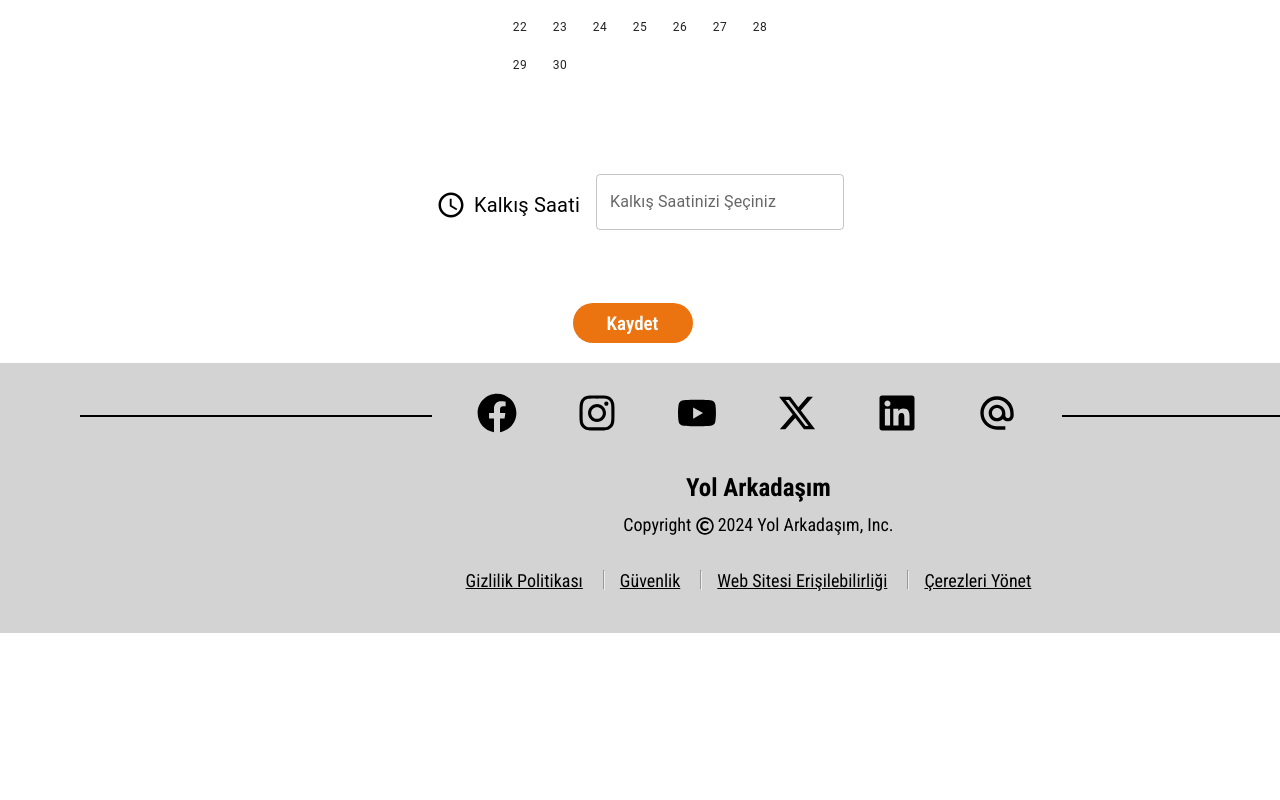
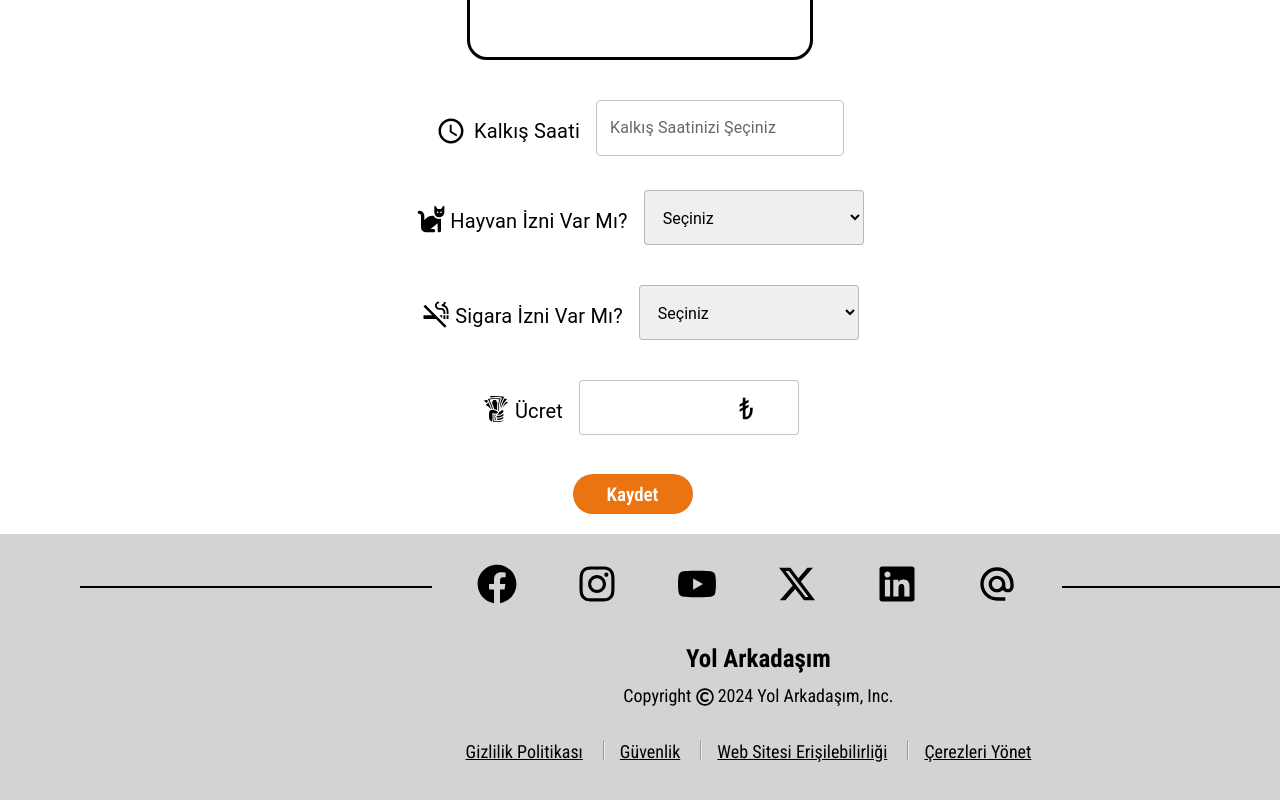
Before and after one commit to kubraacelik/YOLARKADASIM-Bitirme-Projesi, a React (Vite) app in the folder yolarkadasim/: page /yolculukYayinla in a window 1280 px wide. Shown: the part 1042-1842 px from the top of the page. Before the commit the page ends 1675 px from the top, so only its background shows below. Built offline with nearby package versions, Linux system fonts and the light colour scheme.

Commit message:
Yolculuk Yayınla eklendi

```diff
--- a/yolarkadasim/src/components/Saat.jsx
+++ b/yolarkadasim/src/components/Saat.jsx
@@ -15,7 +15,7 @@ export const Saat = () => {
   const currentMinute = now.minute();
 
   // Minimum seçilebilir saati ayarlıyor
-  const minTime = dayjs().set("hour", currentHour).set("minute", currentMinute);
+  // const minTime = dayjs().set("hour", currentHour).set("minute", currentMinute);
 
   return (
     <Stack>
@@ -49,7 +49,7 @@ export const Saat = () => {
           ampm={false}
           value={value}
           onChange={(newValue) => setValue(newValue)}
-          minTime={minTime}
+          // minTime={minTime}
         />
       </LocalizationProvider>
     </Stack>
--- a/yolarkadasim/src/components/Tarih.jsx
+++ b/yolarkadasim/src/components/Tarih.jsx
@@ -20,17 +20,17 @@ export const Tarih = () => {
   };
 
   return (
-    <Stack>
+    <Stack sx={{ border: '3px solid black', borderRadius: '20px', padding: '10px'}}>
       <LocalizationProvider dateAdapter={AdapterDayjs} adapterLocale="tr">
         <StaticDatePicker
           sx={{
             ".css-1hbyad5-MuiTypography-root": {
               visibility: "hidden",
-              display: "none",
+              display: "none"
             },
             ".css-knqc4i-MuiDialogActions-root": {
               visibility: "hidden",
-              display: "none",
+              display: "none"
             },
           }}
           onChange={handleDateChange}
--- a/yolarkadasim/src/routes/YolculukYayınla.jsx
+++ b/yolarkadasim/src/routes/YolculukYayınla.jsx
@@ -9,15 +9,68 @@ import "../styles/YolculukYayınla.css";
 import { Tarih } from "../components/Tarih";
 import { Saat } from "../components/Saat";
 import QueryBuilderOutlinedIcon from "@mui/icons-material/QueryBuilderOutlined";
+import { FaCat } from "react-icons/fa6";
+import { MdOutlineSmokeFree } from "react-icons/md";
+import { GiTakeMyMoney } from "react-icons/gi";
+import axios from "axios";
+import { useState } from "react";
 
 export default function YolculukYayınla() {
+  const [bos_koltuk_sayisi, setBos_koltuk_sayisi] = useState(0);
+  const [baslangic_noktasi, setBaslangic_noktasi] = useState("");
+  const [bitis_noktasi, setBitis_noktasi] = useState("");
+  const [tarih, setTarih] = useState("");
+  const [saat, setSaat] = useState("");
+  const [hayvan_durumu, setHayvan_durumu] = useState("");
+  const [sigara_durumu, setSigara_durumu] = useState("");
+  const [ucret, setUcret] = useState(0);
+  const [kaydetmeDurumu, setKaydetmeDurumu] = useState(null);
+
+  const handleKaydetClick = async (e) => {
+    e.preventDefault();
+    try {
+      const response = await axios.post(
+        "http://localhost:8080/api/seyahatlar",
+        {
+          bos_koltuk_sayisi,
+          baslangic_noktasi,
+          bitis_noktasi,
+          tarih,
+          saat,
+          hayvan_durumu: convertToBoolean(hayvan_durumu),
+          sigara_durumu: convertToBoolean(sigara_durumu),
+          ucret,
+        }
+      );
+      console.log("Yolculuk başarıyla kaydedildi:", response.data);
+
+      setBos_koltuk_sayisi(0);
+      setBaslangic_noktasi("");
+      setBitis_noktasi("");
+      setTarih("");
+      setSaat("");
+      setHayvan_durumu("");
+      setSigara_durumu("");
+      setUcret(0);
+
+      setKaydetmeDurumu(true);
+    } catch (error) {
+      console.error("Yolculuk kaydedilirken hata oluştu:", error);
+      setKaydetmeDurumu(false);
+    }
+  };
+
+  const convertToBoolean = (value) => {
+    return value === "evet" ? true : false;
+  };
+
   return (
     <div>
       <Navbar />
       <Box>
         <Box
           sx={{
-            height: 200,
+            height: 100,
             marginTop: 10,
           }}
         >
@@ -46,7 +99,11 @@ export default function YolculukYayınla() {
             >
               Kişi Sayısı
             </Typography>
-            <input className="kisiSayiInput" type="number" min="0" max="4" />
+            <input
+              className="Input"
+              type="number"
+              onChange={(e) => setBos_koltuk_sayisi(e.target.value)}
+            />
           </Box>
 
           <Box
@@ -57,19 +114,26 @@ export default function YolculukYayınla() {
               display: "flex",
             }}
           >
-            <FlightTakeoffIcon sx={{ marginRight: 1, fontSize: 30, marginTop: 2 }} />
+            <FlightTakeoffIcon
+              sx={{ marginRight: 1, fontSize: 30, marginTop: 2 }}
+            />
             <Typography
               variant="body1"
               sx={{ fontSize: 20, marginRight: 2, marginTop: 2 }}
             >
               Kalkış Yeri
             </Typography>
-            <select className="SeyahatInput" id="sehirler" name="sehirler">
+            <select
+              className="Input"
+              id="sehirler"
+              name="sehirler"
+              onChange={(e) => setBaslangic_noktasi(e.target.value)}
+            >
               <option value="baslangic" disabled selected>
                 Kalkış Yeri Seçiniz
               </option>
-              <option value="ankara">Ankara</option>
-              <option value="zonguldak">Zonguldak</option>
+              <option value="Ankara">Ankara</option>
+              <option value="Zonguldak">Zonguldak</option>
             </select>
           </Box>
           <Box
@@ -80,22 +144,28 @@ export default function YolculukYayınla() {
               display: "flex",
             }}
           >
-            <FlightLandIcon sx={{ marginRight: 1, fontSize: 30, marginTop: 2 }} />
+            <FlightLandIcon
+              sx={{ marginRight: 1, fontSize: 30, marginTop: 2 }}
+            />
             <Typography
               variant="body1"
               sx={{ fontSize: 20, marginRight: 2, marginTop: 2 }}
             >
               Varış Yeri
             </Typography>
-            <select className="SeyahatInput" id="sehirler" name="sehirler">
+            <select
+              className="Input"
+              id="sehirler"
+              name="sehirler"
+              onChange={(e) => setBitis_noktasi(e.target.value)}
+            >
               <option value="baslangic" disabled selected>
                 Varış Yeri Şeçiniz
               </option>
-              <option value="ankara">Ankara</option>
-              <option value="zonguldak">Zonguldak</option>
+              <option value="Ankara">Ankara</option>
+              <option value="Zonguldak">Zonguldak</option>
             </select>
           </Box>
-
           <Box
             sx={{
               textAlign: "center",
@@ -104,7 +174,7 @@ export default function YolculukYayınla() {
               display: "flex",
             }}
           >
-            <Tarih />
+            <Tarih setTarih={setTarih} />
           </Box>
           <Box
             sx={{
@@ -124,7 +194,7 @@ export default function YolculukYayınla() {
             >
               Kalkış Saati
             </Typography>
-            <Saat />
+            <Saat setSaat={setSaat} />
           </Box>
 
           <Box
@@ -135,7 +205,101 @@ export default function YolculukYayınla() {
               display: "flex",
             }}
           >
-            <button className="yayinla-btn">Kaydet</button>
+            <FaCat className="icon" />
+            <Typography
+              variant="body1"
+              sx={{ fontSize: 20, marginRight: 2, marginTop: 2 }}
+            >
+              Hayvan İzni Var Mı?
+            </Typography>
+            <select
+              className="Input"
+              id="hayvanlar"
+              name="hayvanlar"
+              onChange={(e) => setHayvan_durumu(e.target.value)}
+            >
+              <option value="baslangic" disabled selected>
+                Seçiniz
+              </option>
+              <option value="evet">Evet</option>
+              <option value="hayır">Hayır</option>
+            </select>
+          </Box>
+
+          <Box
+            sx={{
+              textAlign: "center",
+              justifyContent: "center",
+              marginTop: 5,
+              display: "flex",
+            }}
+          >
+            <MdOutlineSmokeFree className="icon" />
+            <Typography
+              variant="body1"
+              sx={{ fontSize: 20, marginRight: 2, marginTop: 2 }}
+            >
+              Sigara İzni Var Mı?
+            </Typography>
+            <select
+              className="Input"
+              id="sigara"
+              name="sigara"
+              onChange={(e) => setSigara_durumu(e.target.value)}
+            >
+              <option value="baslangic" disabled selected>
+                Seçiniz
+              </option>
+              <option value="evet">Evet</option>
+              <option value="hayır">Hayır</option>
+            </select>
+          </Box>
+
+          <Box
+            sx={{
+              textAlign: "center",
+              justifyContent: "center",
+              marginTop: 5,
+              display: "flex",
+            }}
+          >
+            <GiTakeMyMoney className="icon" />
+            <Typography
+              variant="body1"
+              sx={{ fontSize: 20, marginRight: 2, marginTop: 2 }}
+            >
+              Ücret
+            </Typography>
+            <div style={{ position: "relative" }}>
+              <input
+                className="Input"
+                type="number"
+                onChange={(e) => setUcret(e.target.value)}
+              />
+              <span
+                style={{
+                  position: "absolute",
+                  right: "45px",
+                  top: "50%",
+                  transform: "translateY(-50%)",
+                  fontSize: "30px",
+                }}
+              >
+                ₺
+              </span>
+            </div>
+          </Box>
+
+          <Box
+            sx={{
+              textAlign: "center",
+              justifyContent: "center",
+              display: "flex",
+            }}
+          >
+            <button className="yayinla-btn" onClick={handleKaydetClick}>
+              Kaydet
+            </button>
           </Box>
         </Box>
       </Box>
--- a/yolarkadasim/src/styles/YolculukYayınla.css
+++ b/yolarkadasim/src/styles/YolculukYayınla.css
@@ -1,4 +1,4 @@
-.kisiSayiInput {
+.Input {
   font-family: "Roboto", "Helvetica", "Arial", sans-serif;
   font-weight: 400;
   border: 1px solid rgba(0, 0, 0, 0.23);
@@ -8,16 +8,13 @@
   width: 220px;
   height: 55px;
 }
-.SeyahatInput {
-  font-family: "Roboto", "Helvetica", "Arial", sans-serif;
-  font-weight: 400;
-  border: 1px solid rgba(0, 0, 0, 0.23);
-  font-size: 1rem;
-  padding: 16.5px 14px;
-  border-radius: 4px;
-  width: 220px;
-  height: 55px;
+
+.icon {
+  margin-right: 4px;
+  margin-top: 14px;
+  font-size: 30px;
 }
+
 .yayinla-btn {
   width: 120px;
   height: 40px;
```
Also changed, not shown: yolarkadasim/src/components/Navbar.jsx (+10 -6 lines).
